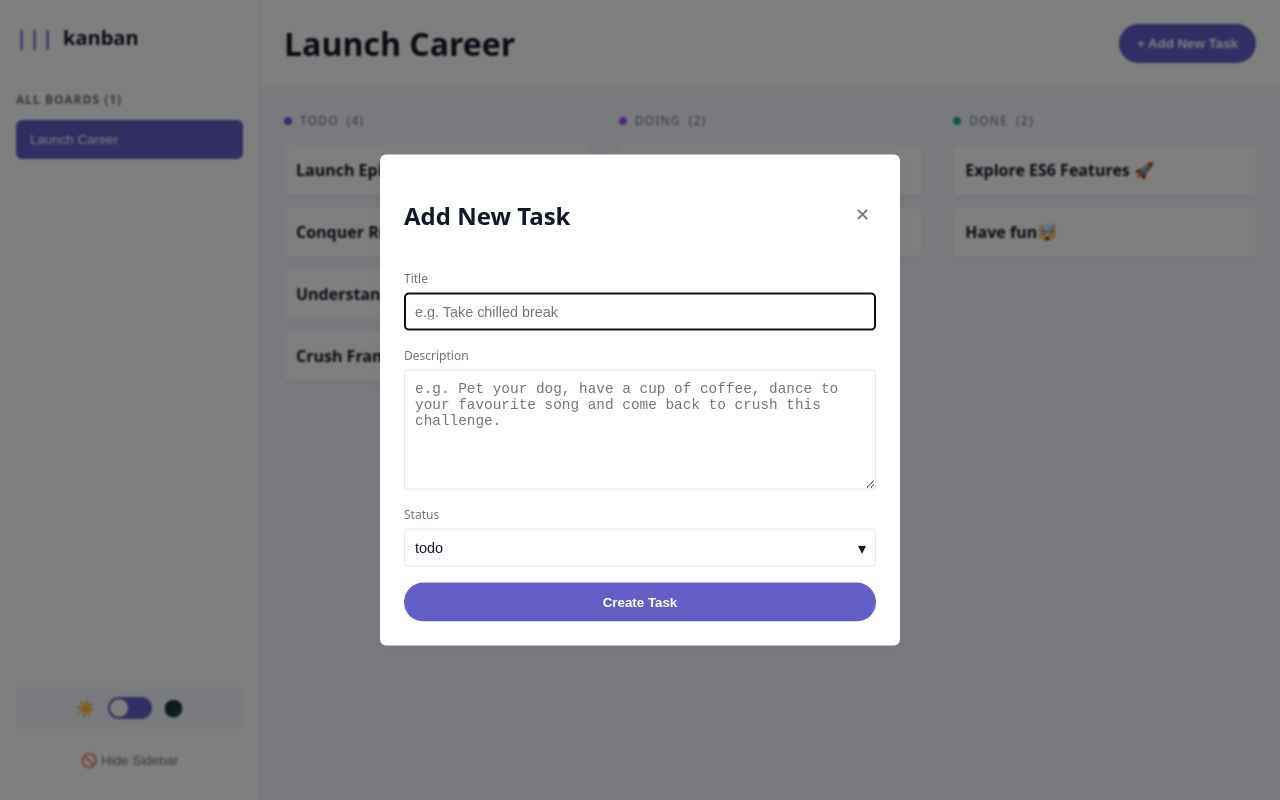
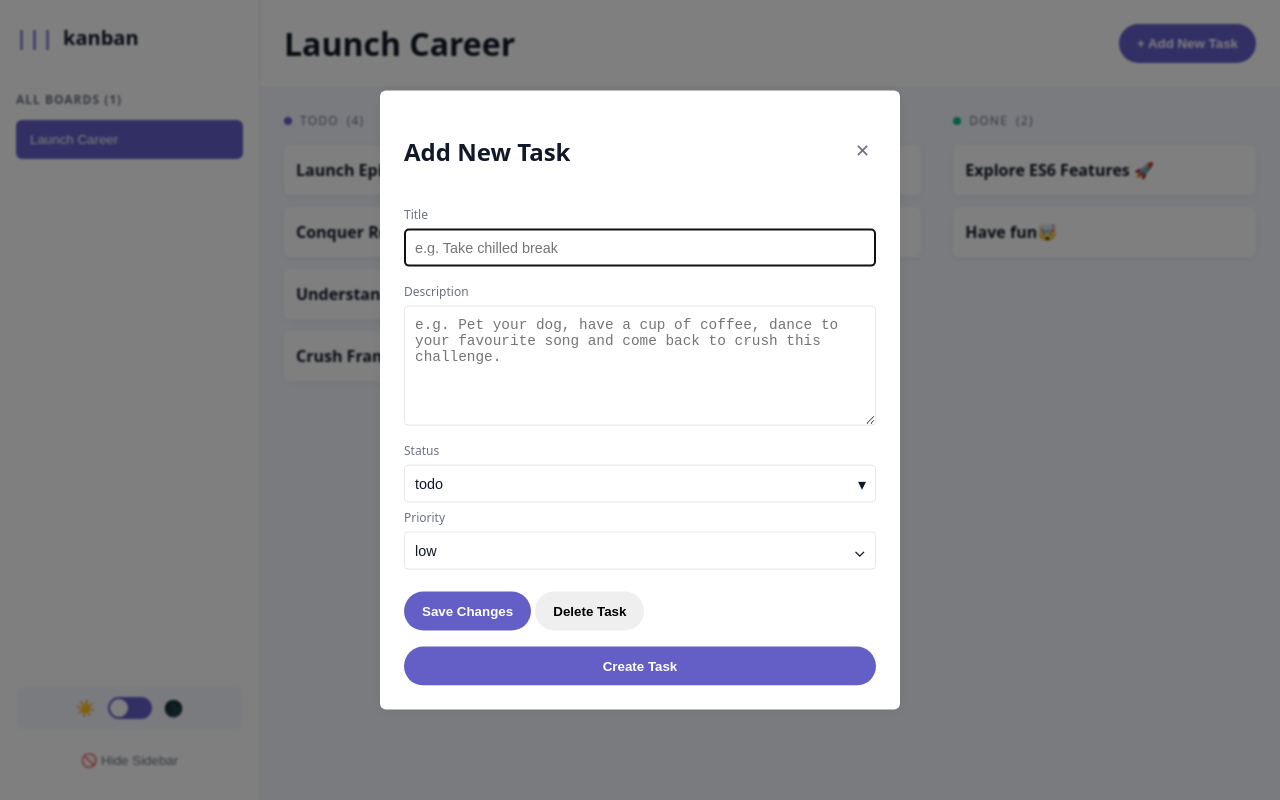
Before and after one commit to JydieCPT/JAYDAN25099_PTO2505_GroupA_Jay-Dee-Daniels_JSLPP, a plain HTML site: page index.html in a window 1280 px wide. Both pictures are taken after a click on the button "+ Add New Task". Drawn offline with Linux system fonts and the light colour scheme.

Commit message:
Added priority field and save and delete button.

```diff
--- a/index.html
+++ b/index.html
@@ -105,6 +105,25 @@
           </select>
           <span class="chevron">▾</span>
         </div>
+        <!-- Priority -->
+<div class="field">
+  <label class="label" for="task-priority">Priority</label>
+  <div class="select-wrapper">
+    <select id="task-priority" name="priority">
+      <option value="low">low</option>
+      <option value="medium">medium</option>
+      <option value="high">high</option>
+    </select>
+    <span class="chevron">⌄</span>
+  </div>
+</div>
+
+<!-- Buttons -->
+<div class="modal-actions">
+  <button type="submit" class="btn primary">Save Changes</button>
+  <button type="button" class="btn delete">Delete Task</button>
+</div>
+
       </label>
 
       <button class="btn primary block" type="submit" id="createTaskBtn">Create Task</button>
```
